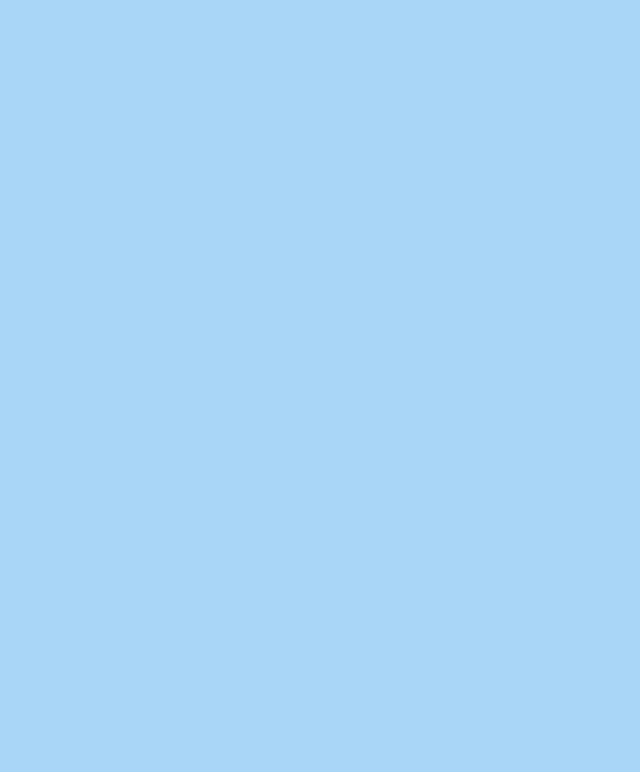
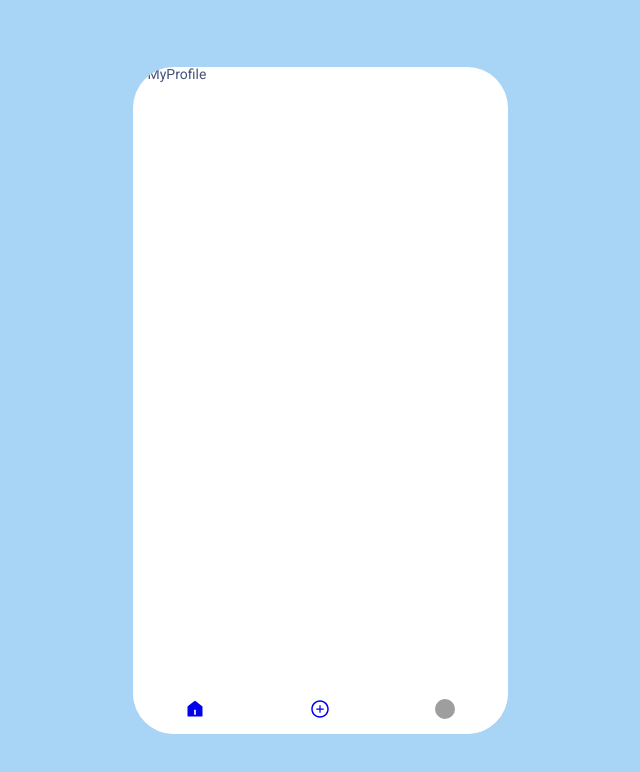
Before and after one commit to Nevacat/FlickFeed, a React (Vite) app: page /myProfile in a window 1280 px wide. Before the commit this address had no page. Shown: the top 772 px of the page, without its empty margins (320-960 px from the left). Built offline with nearby package versions, Linux system fonts and the light colour scheme; grey boxes are pictures that could not be loaded.

Commit message:
feat: myProfile 라우팅 작업

```diff
--- a/src/components/Layout/index.tsx
+++ b/src/components/Layout/index.tsx
@@ -1,10 +1,12 @@
 import React from 'react';
 import Nav from '../Common/Nav';
 import * as S from './style';
+import { Outlet } from 'react-router-dom';
 
 function Layout() {
   return (
     <S.Layout>
+      <Outlet />
       <Nav />
     </S.Layout>
   );
--- a/src/routes/routes.tsx
+++ b/src/routes/routes.tsx
@@ -1,11 +1,14 @@
 import React from 'react';
 import { Routes, Route } from 'react-router-dom';
 import Layout from '../components/Layout';
+import MyProfile from '../pages/MyProfile';
 
 function Routers() {
   return (
     <Routes>
-      <Route path="/" element={<Layout />}></Route>
+      <Route path="/" element={<Layout />}>
+        <Route path="/myProfile" element={<MyProfile />} />
+      </Route>
     </Routes>
   );
 }
```
